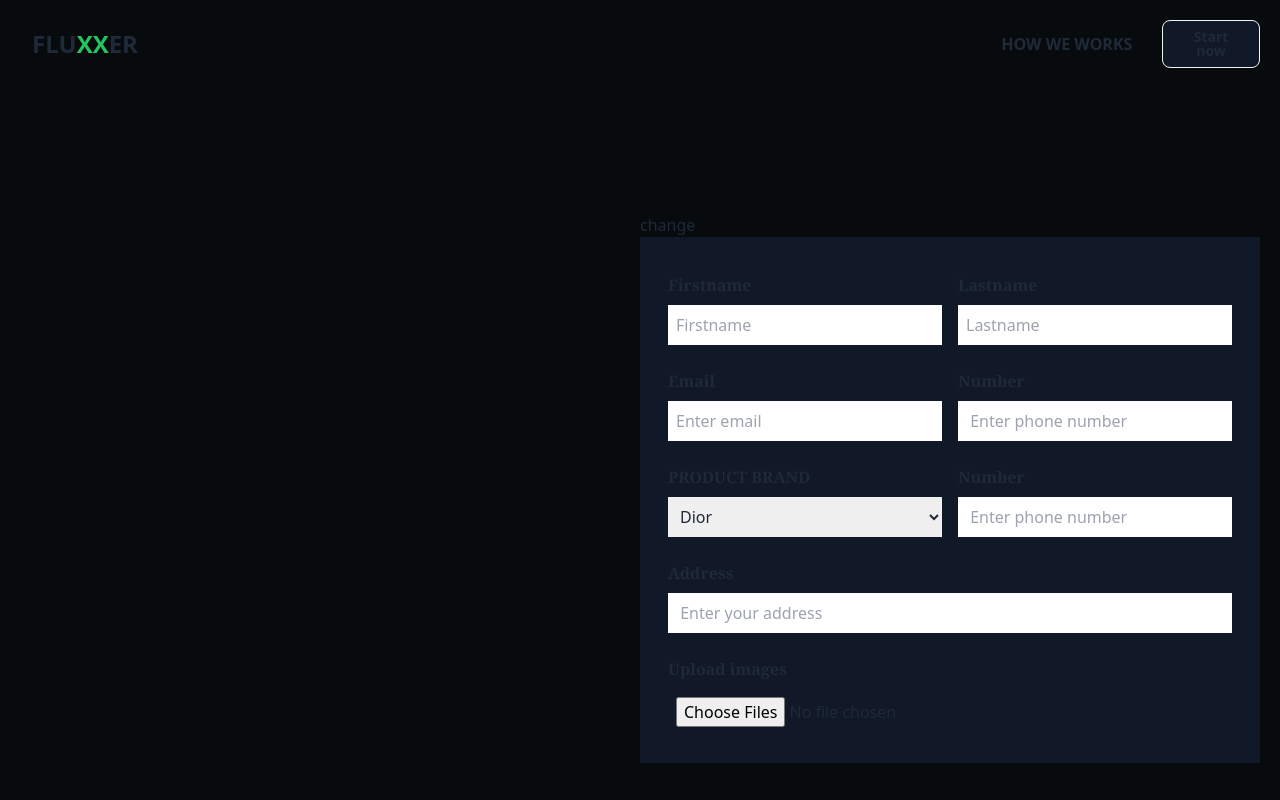
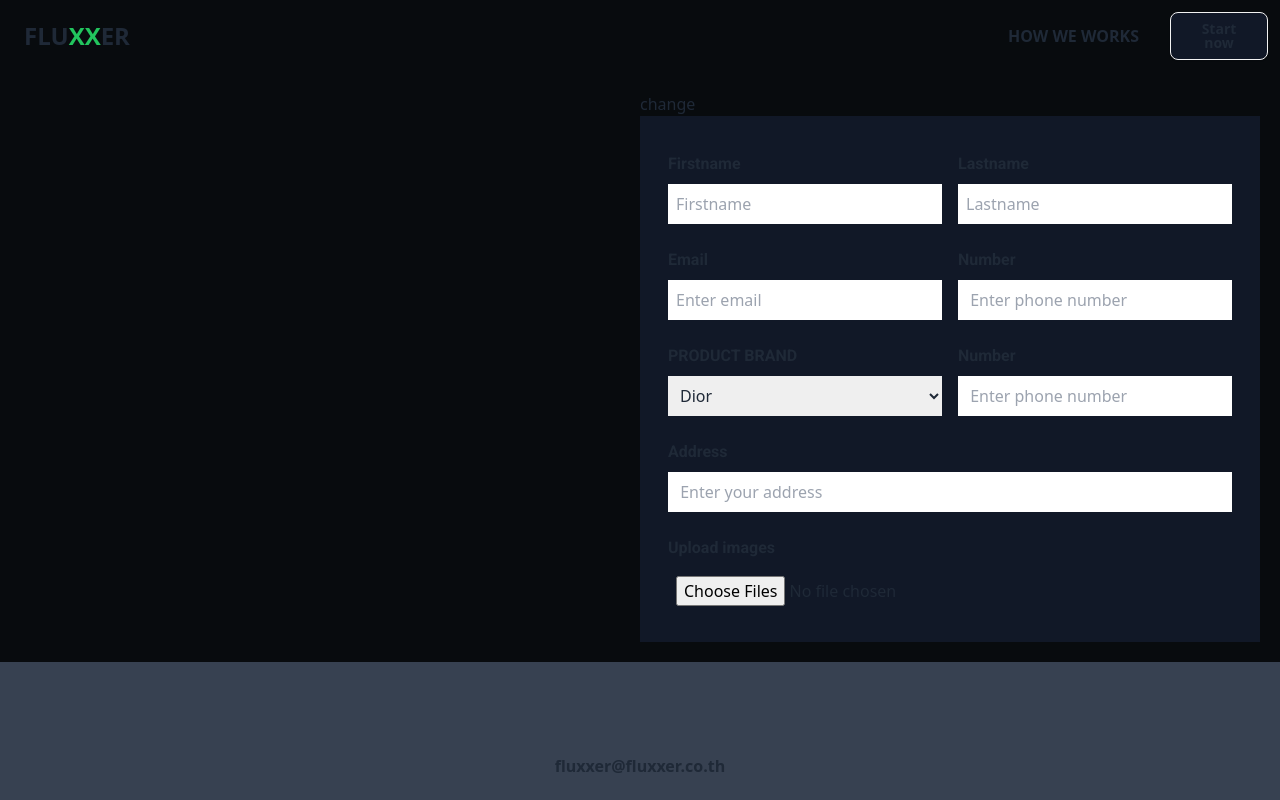
Before and after one commit to BinButsa2140/eis, a React (Vite) app: page /eis/from in a window 1280 px wide. Shown: the top 800 px of the page. Built offline with nearby package versions, Linux system fonts and the light colour scheme.

Commit message:
fixed 80%

```diff
--- a/src/contents/hero.tsx
+++ b/src/contents/hero.tsx
@@ -38,6 +38,8 @@ export const herodata = [
     {
         type:'Fragrance',
         data:[
+            'https://media.discordapp.net/attachments/1198925459677782097/1213856057215033405/2f781275-451b-413c-bec5-1ca8ad6d841b.jpeg?ex=65f6fe8c&is=65e4898c&hm=5c18a98a2604b8260b372707e3507d62f1e082a9c4b4aeabbf382b0d76602235&=&format=webp&width=655&height=655',
+            'https://media.discordapp.net/attachments/1198925459677782097/1213856058460733470/bf246cdb-b2f0-416c-93c1-b187e598cf64.jpeg?ex=65f6fe8c&is=65e4898c&hm=30f646b1c0d29d252dc774505648359b1a9e2f3628a32144caa6600383016042&=&format=webp&width=655&height=655',
             'https://images.unsplash.com/photo-1591892153927-33f7a2ffec89?q=80&w=1974&auto=format&fit=crop&ixlib=rb-4.0.3&ixid=M3wxMjA3fDB8MHxwaG90by1wYWdlfHx8fGVufDB8fHx8fA%3D%3D',
             'https://images.unsplash.com/photo-1592842125302-53494d164c90?q=80&w=1974&auto=format&fit=crop&ixlib=rb-4.0.3&ixid=M3wxMjA3fDB8MHxwaG90by1wYWdlfHx8fGVufDB8fHx8fA%3D%3D',
             'https://images.unsplash.com/photo-1523293182086-7651a899d37f?q=80&w=1770&auto=format&fit=crop&ixlib=rb-4.0.3&ixid=M3wxMjA3fDB8MHxwaG90by1wYWdlfHx8fGVufDB8fHx8fA%3D%3D',
--- a/src/contents/partnerimg.tsx
+++ b/src/contents/partnerimg.tsx
@@ -35,5 +35,9 @@ export const brandlogo  = [
         name:'Yves saint laurent',
         imgpath:'https://upload.wikimedia.org/wikipedia/commons/b/b7/YSL_initials_logo.png'
 
+    },
+    {
+        name:'Misty',
+        imgpath:'https://media.discordapp.net/attachments/1198925459677782097/1213856057533927434/Screenshot_2024-03-03_211400-removebg-preview.png?ex=65f6fe8c&is=65e4898c&hm=4d0572f62e81849bc462349ea65532514600d177a7acf0a9ab00d580b5441bee&=&format=webp&quality=lossless&width=250&height=127',
     }
 ]
--- a/src/sections/Contact/index.tsx
+++ b/src/sections/Contact/index.tsx
@@ -11,7 +11,7 @@ export default function Contact() {
         <div className=" text-center">
           <div className="lg:w-full text-3xl my-5 uppercase font-main font-bold ">get your items certificate now</div>
           <div className="mx-7">
-          "Choose us for top-notch service! We're all about reliability, <span className="text-green-500">speedy</span> solutions, and being there for you 24/7. Trust us with your needs, and let's prove we're the perfect fit for you!"
+          "Choose us for top-notch service! We're all about reliability, <span className="text-green-500 font-bold">speedy</span> solutions, and being there for you 24/7. <span className="text-green-500 font-bold">Trust</span> us with your needs, and let's prove we're the perfect fit for you!"
           </div>
           <div className="my-7">
 
--- a/src/sections/Froms/index.tsx
+++ b/src/sections/Froms/index.tsx
@@ -11,7 +11,7 @@ export default function Froms() {
     }
 
   return (
-    <div className="h-screen flex flex-col justify-center p-5 ">
+    <div className=" flex flex-col justify-center p-5 ">
         <div className="">
 
         </div>
@@ -26,27 +26,27 @@ export default function Froms() {
                 <form className="flex flex-col bg-gray-900 p-5">
                     <div className="grid grid-cols-2">
                         <div className="flex flex-col max-w-full p-2">
-                            <label className="font-bold font-serif py-2 rounded-lg" htmlFor="">Firstname</label>
+                            <label className="font-bold font-second py-2 rounded-lg" htmlFor="">Firstname</label>
                             <input className="p-2" type="text" placeholder="Firstname"/>
                         </div>
                         <div className="flex flex-col max-w-full p-2">
-                            <label className="font-bold font-serif py-2 rounded-lg" htmlFor="">Lastname</label>
+                            <label className="font-bold font-second py-2 rounded-lg" htmlFor="">Lastname</label>
                             <input className="p-2" type="text" placeholder="Lastname"/>
                         </div>
                     </div>
                     <div className="grid grid-cols-2">
                         <div className="flex flex-col max-w-full p-2">
-                            <label className="font-bold font-serif py-2 rounded-lg" htmlFor="">Email</label>
+                            <label className="font-bold font-second py-2 rounded-lg" htmlFor="">Email</label>
                             <input className="p-2" type="email" placeholder="Enter email"/>
                         </div>
                         <div className="flex flex-col max-w-full p-2">
-                            <label className="font-bold font-serif py-2 rounded-lg" htmlFor="">Number</label>
+                            <label className="font-bold font-second py-2 rounded-lg" htmlFor="">Number</label>
                             <input className="p-2" type="text" placeholder=" Enter phone number"/>
                         </div>
                     </div>
                     <div className="grid grid-cols-2">
                         <div className="flex flex-col max-w-full p-2 uppercase">
-                            <label className="font-bold font-serif py-2 rounded-lg" htmlFor="">Product brand</label>
+                            <label className="font-bold font-second py-2 rounded-lg" htmlFor="">Product brand</label>
                             <select className="p-2" name="" id="">
                                 {
                                     brandlogo.map((data,index)=>(
@@ -56,16 +56,16 @@ export default function Froms() {
                             </select>
                         </div>
                         <div className="flex flex-col max-w-full p-2">
-                            <label className="font-bold font-serif py-2 rounded-lg" htmlFor="">Number</label>
+                            <label className="font-bold font-second py-2 rounded-lg" htmlFor="">Number</label>
                             <input className="p-2" type="text" placeholder=" Enter phone number"/>
                         </div>
                     </div>
                     <div className="flex flex-col max-w-full p-2">
-                            <label className="font-bold font-serif py-2 rounded-lg" htmlFor="">Address</label>
+                            <label className="font-bold font-second py-2 rounded-lg" htmlFor="">Address</label>
                             <input className="p-2" type="text" placeholder=" Enter your address"/>
                     </div>
                     <div className="flex flex-col max-w-full p-2">
-                            <label className="font-bold font-serif py-2 rounded-lg" htmlFor="">Upload images</label>
+                            <label className="font-bold font-second py-2 rounded-lg" htmlFor="">Upload images</label>
                             <input className="p-2" type="file" multiple/>
                     </div>
 
--- a/src/sections/Navbar/index.tsx
+++ b/src/sections/Navbar/index.tsx
@@ -3,7 +3,7 @@ import { Link } from 'react-router-dom';
 
 export default function Navbar() {
   return (
-    <div className="flex justify-between w-full m-0 p-5 items-center">
+    <div className="flex justify-between w-full m-0 p-3 items-center">
       <div className="flex w-full">
         <div className="text-2xl ms-3 font-bold uppercase group">
           <Link to={'eis/'}>Flu<span className='text-green-500'>x</span><span className='text-green-500 transition-colors group-hover:text-red-500 duration-1000'>x</span>er</Link>
```
Also changed, not shown: src/assets/images/Screenshot_2024-03-03_211400-removebg-preview.png (added).
